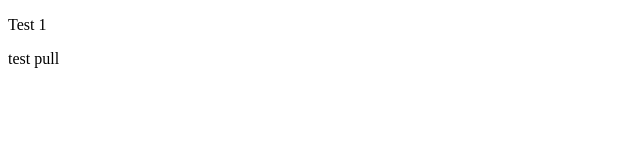
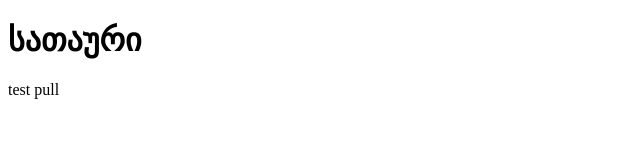
Before and after one commit to TamazK93/float-geolab, a plain HTML site: page index.html in a window 1280 px wide. Shown: the whole page, without its empty margins (0-640 px from the left). Drawn offline with Linux system fonts and the light colour scheme.

Commit message:
add h1 tag

```diff
--- a/index.html
+++ b/index.html
@@ -4,9 +4,9 @@
 	<title></title>
 </head>
 <body>
-	<p>Test 1</p>
- <footer>
-	<p>test pull </p>
+	<h1>სათაური</h1>
+ 	<footer>
+		<p>test pull </p>
 	</footer>
 </body>
 </html>
```
